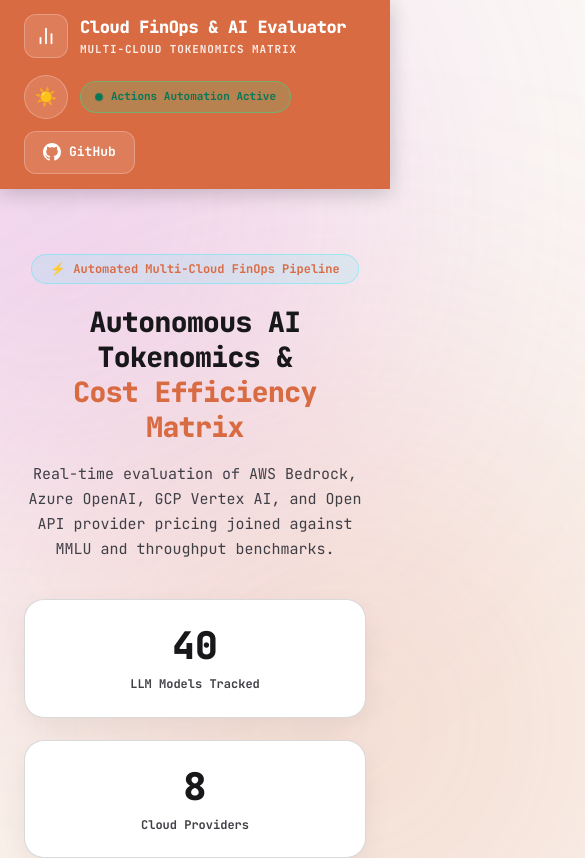
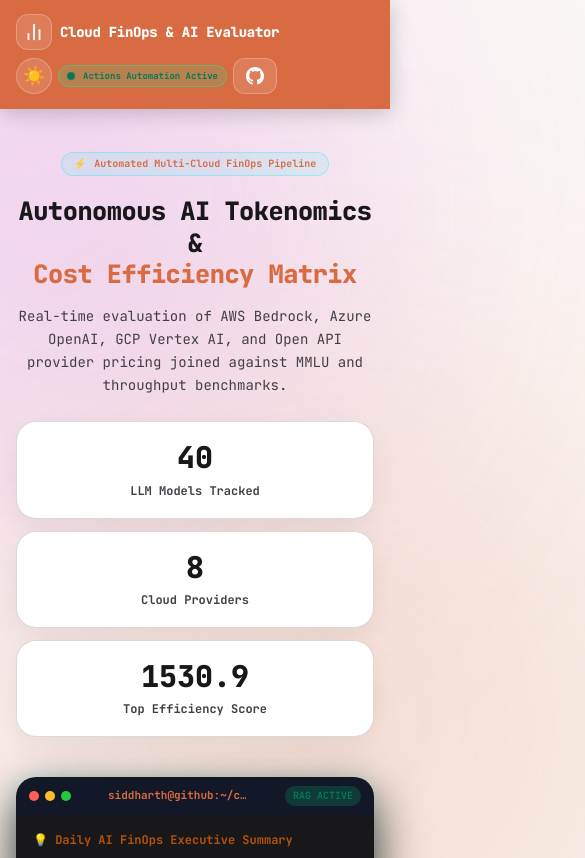
Before and after one commit to siddharthsbhadauria/cloud-finops-rag, a plain HTML site: page index.html in a window 390 px wide. Shown: the top 858 px of the page, 585 px wide, since content can reach past the window. Drawn offline with Linux system fonts and the light colour scheme.

Commit message:
fix: responsive mobile layout engine for navbar, hero titles, stats grid, and data tables

```diff
--- a/style.css
+++ b/style.css
@@ -657,8 +657,63 @@
 .footer-links a { color: var(--nav-muted); text-decoration: none; font-size: 13px; font-weight: 700; font-family: var(--font-mono); white-space: nowrap; }
 .footer-links a:hover { color: var(--nav-text); }
 
+/* --------------------------------------------------------------------------
+   6. Responsive Breakpoints & Mobile Protections
+   -------------------------------------------------------------------------- */
+@media (max-width: 1024px) {
+  .stats-grid { grid-template-columns: repeat(2, 1fr); }
+  .hero-title { font-size: clamp(28px, 5vw, 38px); }
+}
+
 @media (max-width: 768px) {
-  .stats-grid { grid-template-columns: 1fr; }
-  .hero-title { font-size: 28px; }
+  body { overflow-x: hidden; width: 100%; }
+  .container { padding: 0 16px; }
+
+  .navbar .nav-content {
+    flex-direction: row;
+    justify-content: space-between;
+    align-items: center;
+    gap: 8px;
+  }
+
+  .brand { gap: 8px; }
+  .brand-icon { width: 36px; height: 36px; }
+  .brand-title { font-size: 14px; white-space: nowrap; }
+  .brand-tag { font-size: 9px; white-space: nowrap; }
+
+  .nav-actions { gap: 6px; }
+  .btn-icon-theme { width: 36px; height: 36px; font-size: 14px; }
+  .status-badge { font-size: 10px; padding: 4px 10px; white-space: nowrap; }
+  .btn-github { padding: 8px 12px; font-size: 12px; }
+  .btn-github-text { display: none; }
+
+  .hero-section { padding: 40px 16px 24px; }
+  .hero-title { font-size: clamp(24px, 6.5vw, 32px); line-height: 1.25; margin-bottom: 14px; word-break: break-word; }
+  .hero-subtitle { font-size: 14px; margin-bottom: 24px; }
+
+  .stats-grid { grid-template-columns: 1fr; gap: 12px; }
+  .stat-card { padding: 18px; }
+  .stat-number { font-size: 30px; }
+
+  .terminal-header { padding: 8px 12px; }
+  .terminal-title { font-size: 11px; max-width: 140px; overflow: hidden; text-overflow: ellipsis; white-space: nowrap; }
+  .terminal-body { padding: 16px; font-size: 12px; }
+
   .controls-card { padding: 16px; }
+  .filter-row { flex-direction: column; align-items: stretch; gap: 12px; }
+  .categories-scroll { overflow-x: auto; -webkit-overflow-scrolling: touch; padding-bottom: 6px; flex-wrap: nowrap; }
+  .cat-pill { flex-shrink: 0; white-space: nowrap; font-size: 11px; }
+
+  .table-wrapper { width: 100%; overflow-x: auto; -webkit-overflow-scrolling: touch; }
+  .data-table th, .data-table td { padding: 10px 12px; font-size: 12px; }
+
+  .toast { bottom: 16px; right: 16px; left: 16px; text-align: center; }
+  .footer-content { flex-direction: column; text-align: center; gap: 16px; }
+  .footer-links { justify-content: center; flex-wrap: wrap; gap: 14px; }
 }
+
+@media (max-width: 480px) {
+  .brand-tag { display: none; }
+  .status-badge { font-size: 9px; padding: 3px 8px; }
+  .hero-badge { font-size: 10px; padding: 4px 12px; }
+}
```
